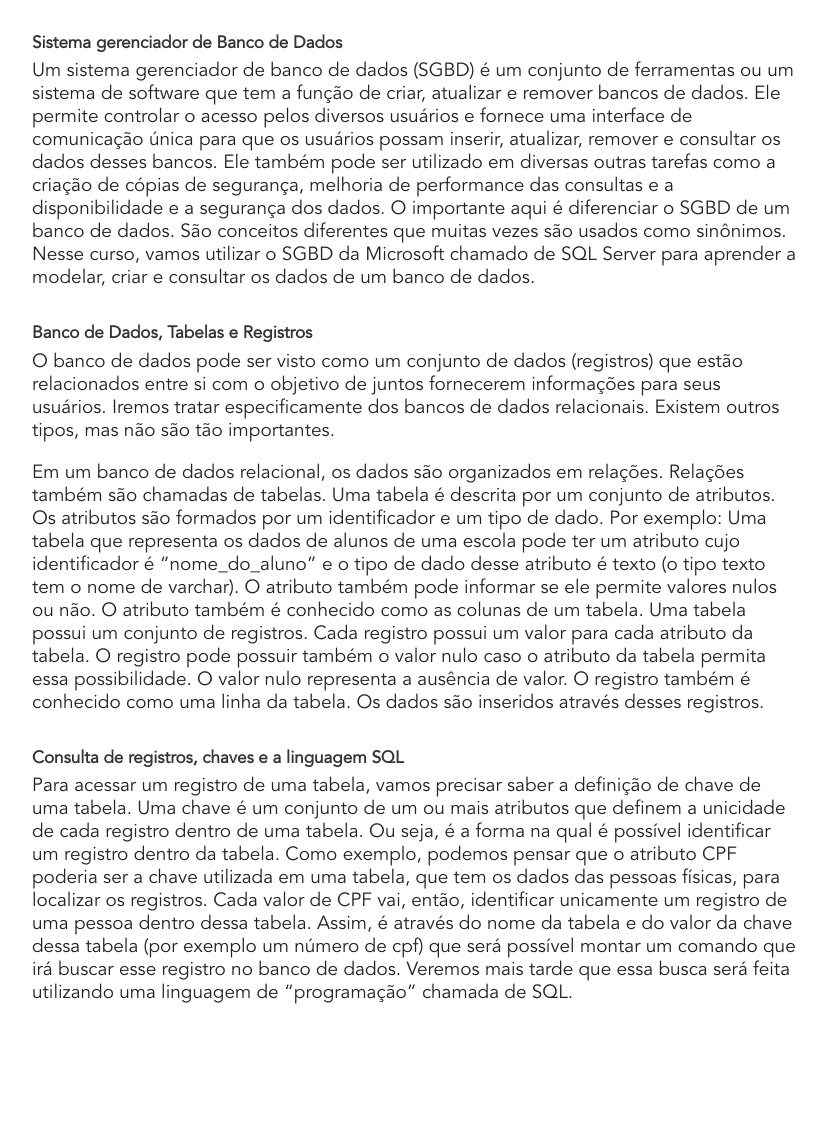
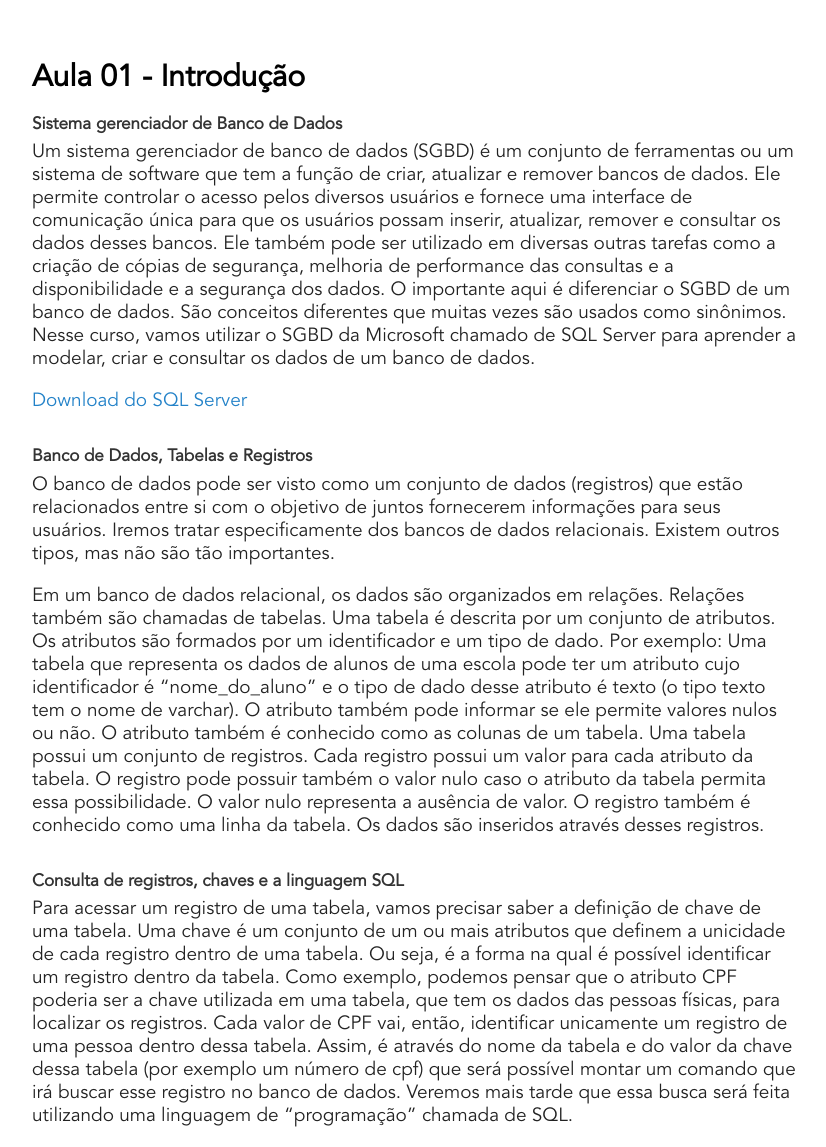
Before and after one commit to fabio-neves/fabio-neves.github.io, a Jekyll site: the page built from bd/aula01.md, in a window 1280 px wide. Shown: the whole page, without its empty margins (224-1050 px from the left). Built offline with Jekyll 4.4.1, drawn with Linux system fonts in a browser that asks for light colours; before the commit the page ends 1024 px from its top, so only the background shows below that.

Commit message:
Aula 01 - Ajustes

```diff
--- a/bd/aula01.md
+++ b/bd/aula01.md
@@ -16,9 +16,13 @@ title: Aula 01
 
 Falar um pouco de modelo conceitual, lógico e físico -->
 
+## Aula 01 - Introdução
+
 ### Sistema gerenciador de Banco de Dados
 
 Um sistema gerenciador de banco de dados (SGBD) é um conjunto de ferramentas ou um sistema de software que tem a função de criar, atualizar e remover bancos de dados. Ele permite controlar o acesso pelos diversos usuários e fornece uma interface de comunicação única para que os usuários possam inserir, atualizar, remover e consultar os dados desses bancos. Ele também pode ser utilizado em diversas outras tarefas como a criação de cópias de segurança, melhoria de performance das consultas e a disponibilidade e a segurança dos dados. O importante aqui é diferenciar o SGBD de um banco de dados. São conceitos diferentes que muitas vezes são usados como sinônimos. Nesse curso, vamos utilizar o SGBD da Microsoft chamado de SQL Server para aprender a modelar, criar e consultar os dados de um  banco de dados.
+
+[Download do SQL Server](https://www.microsoft.com/pt-br/download/details.aspx?id=55994)
 
 ### Banco de Dados, Tabelas e Registros
 
```
